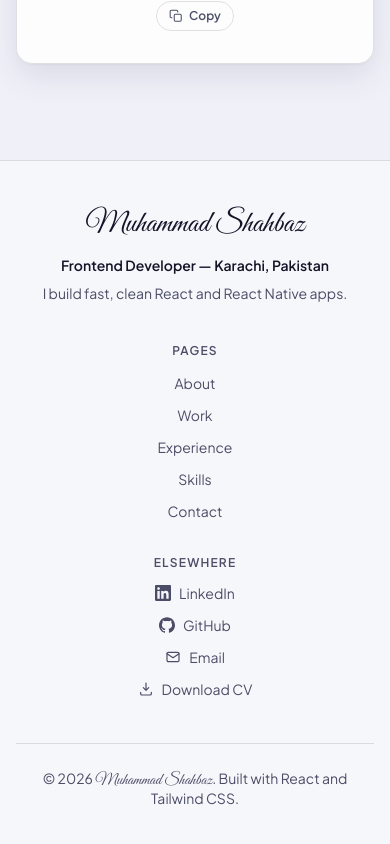
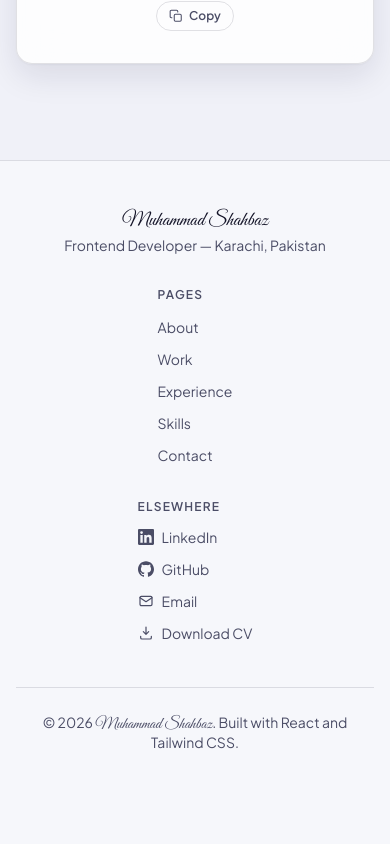
Before and after one commit to MuhammadShahbaz-0298/Portfolio, a React (Vite) app: page / in a window 390 px wide. Shown: the part 6741-7585 px from the top of the page. After the commit the page ends 7541 px from the top, so only its background shows below. Built offline with nearby package versions, Linux system fonts and the light colour scheme; no server answers.

Commit message:
Revert "Redesign footer: centered signature layout, remove empty space, align columns"
This reverts commit ee0e46700685fa12dcb6cb4409dc44f6a9d4c3d3.

```diff
--- a/src/components/layout/Footer.jsx
+++ b/src/components/layout/Footer.jsx
@@ -1,6 +1,5 @@
-// Site footer: centered script signature (the focal point), quick links,
-// social links, copyright. Text comes from src/data/profile.js and
-// src/data/navigation.js — edit those, not this file.
+// Site footer: script signature, quick links, social links, copyright.
+// Text comes from src/data/profile.js and src/data/navigation.js.
 import Container from '../ui/Container';
 import Icon from '../ui/Icon';
 import ScriptName from '../ui/ScriptName';
@@ -14,21 +13,23 @@ export default function Footer() {
   return (
     <footer className="border-t border-line py-12">
       <Container>
-        {/* Brand: the signature, centered, with a one-line tagline */}
-        <div className="flex flex-col items-center text-center">
-          <ScriptName size="lg" className="text-ink" />
-          <p className="mt-4 text-sm font-semibold text-ink">
+        <div className="flex flex-col items-center gap-8 sm:flex-row sm:items-start sm:justify-between">
+          {/* Brand */}
+          <div className="flex flex-col items-center gap-3 sm:items-start">
+            <div className="text-center sm:text-left">
+              <p className="text-sm font-bold text-ink">
+                <ScriptName />
+              </p>
+              <p className="mt-1 text-sm text-muted">
                 {profile.role} — {profile.location}
               </p>
-          <p className="mt-2 max-w-md text-sm text-muted">{profile.headline}</p>
+            </div>
           </div>
 
-        {/* Quick links + socials, centered under the brand */}
-        <div className="mt-10 flex flex-col items-center gap-8 sm:flex-row sm:items-start sm:justify-center sm:gap-16">
-          <nav aria-label="Footer navigation" className="text-center sm:text-left">
-            <p className="text-xs font-semibold uppercase tracking-widest text-muted">
-              Pages
-            </p>
+          {/* Quick links + socials */}
+          <div className="flex flex-col items-center gap-8 sm:flex-row sm:items-start sm:gap-14">
+            <nav aria-label="Footer navigation">
+              <p className="text-xs font-semibold uppercase tracking-widest text-muted">Pages</p>
               <ul className="mt-3 space-y-2">
                 {navigationLinks.map((link) => (
                   <li key={link.id}>
@@ -43,10 +44,8 @@ export default function Footer() {
               </ul>
             </nav>
 
-          <div className="text-center sm:text-left">
-            <p className="text-xs font-semibold uppercase tracking-widest text-muted">
-              Elsewhere
-            </p>
+            <div>
+              <p className="text-xs font-semibold uppercase tracking-widest text-muted">Elsewhere</p>
               <ul className="mt-3 space-y-2">
                 {socialLinks.map((link) => (
                   <li key={link.id}>
@@ -64,6 +63,7 @@ export default function Footer() {
               </ul>
             </div>
           </div>
+        </div>
 
         <p className="mt-10 border-t border-line pt-6 text-center text-sm text-muted">
           © {currentYear} <ScriptName size="xs" />. Built with React and Tailwind CSS.
```
Lines whose indentation alone changed are shown as unchanged.
